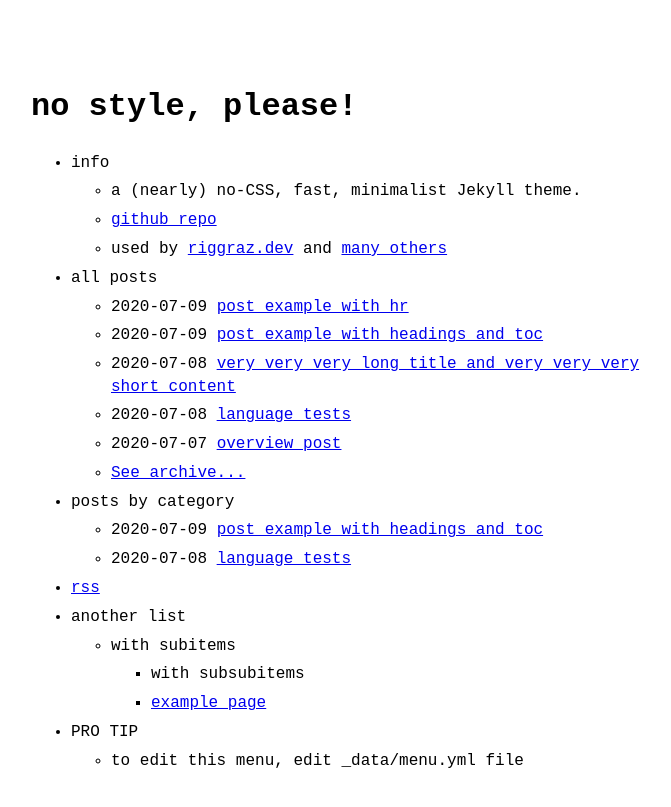
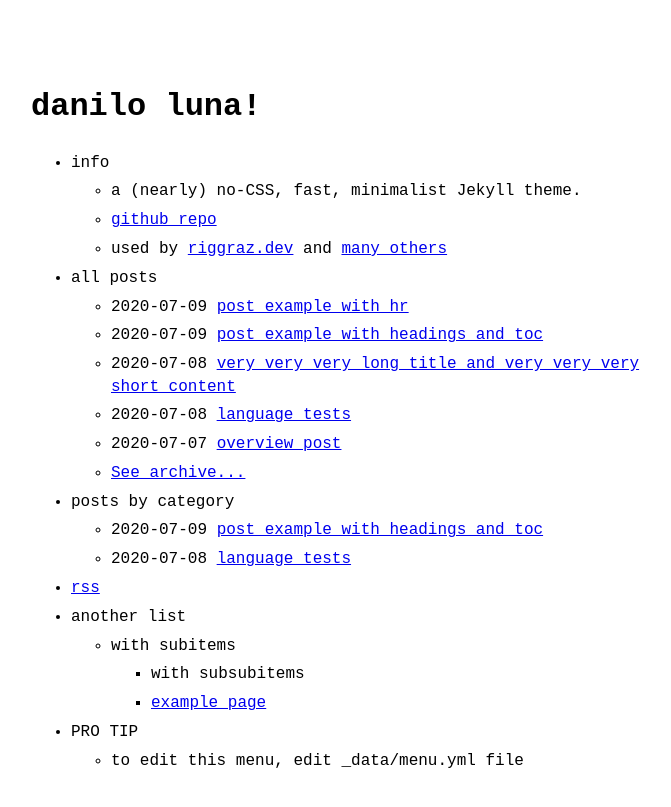
Before and after one commit to odaniloluna/odaniloluna.github.io, a Jekyll site: the page built from index.md, in a window 1280 px wide. Shown: the top 807 px of the page, without its empty margins (289-960 px from the left). Built offline with Jekyll 4.4.1, drawn with Linux system fonts in a browser that asks for light colours.

Commit message:
Update _config.yml

```diff
--- a/_config.yml
+++ b/_config.yml
@@ -1,4 +1,4 @@
-title: no style, please! # name of the site
+title: danilo luna! # name of the site
 author: Riccardo Graziosi # name of site's author
 email: riccardo.graziosi97@gmail.com # email of site's author
 url: https://riggraz.dev # root address of the site
```
